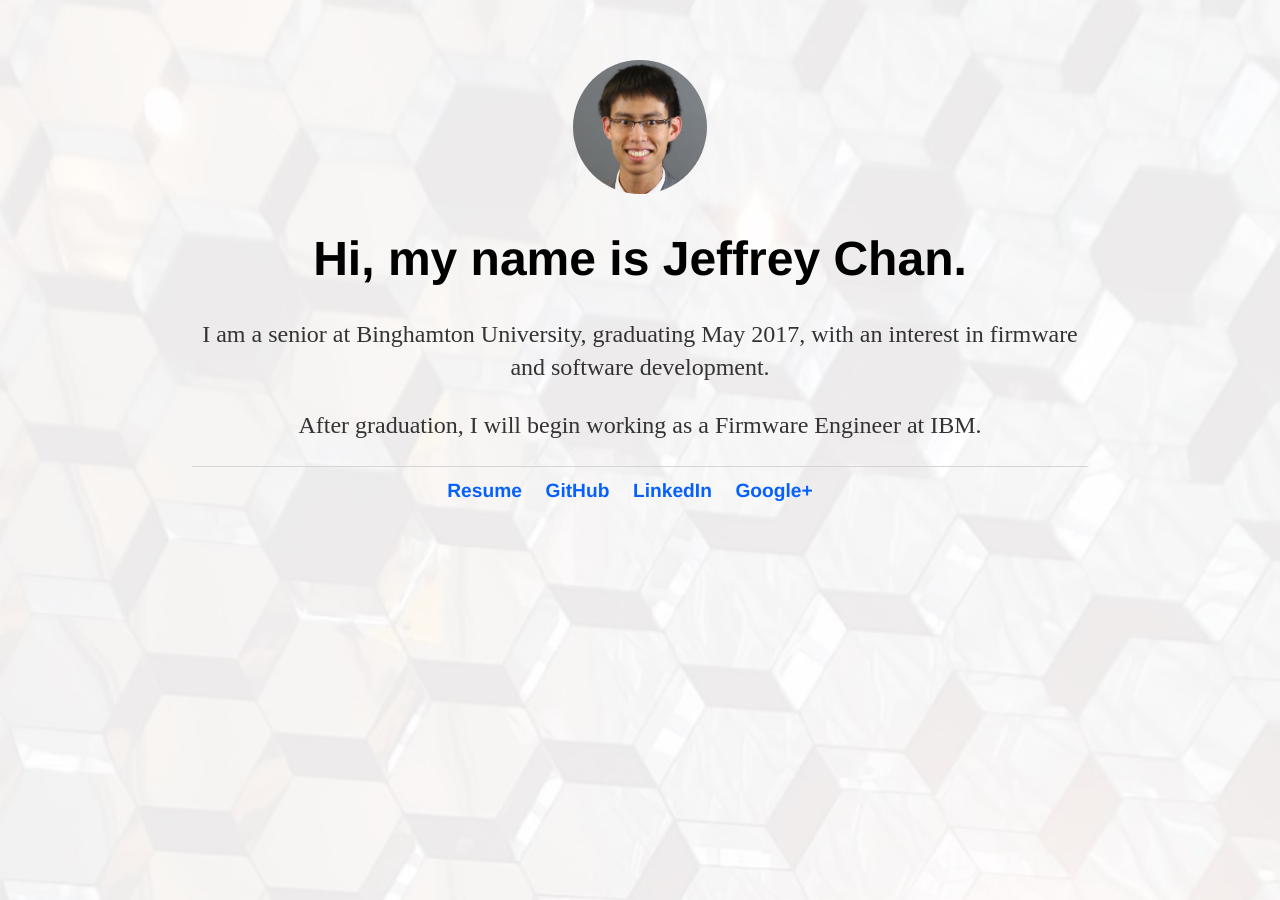
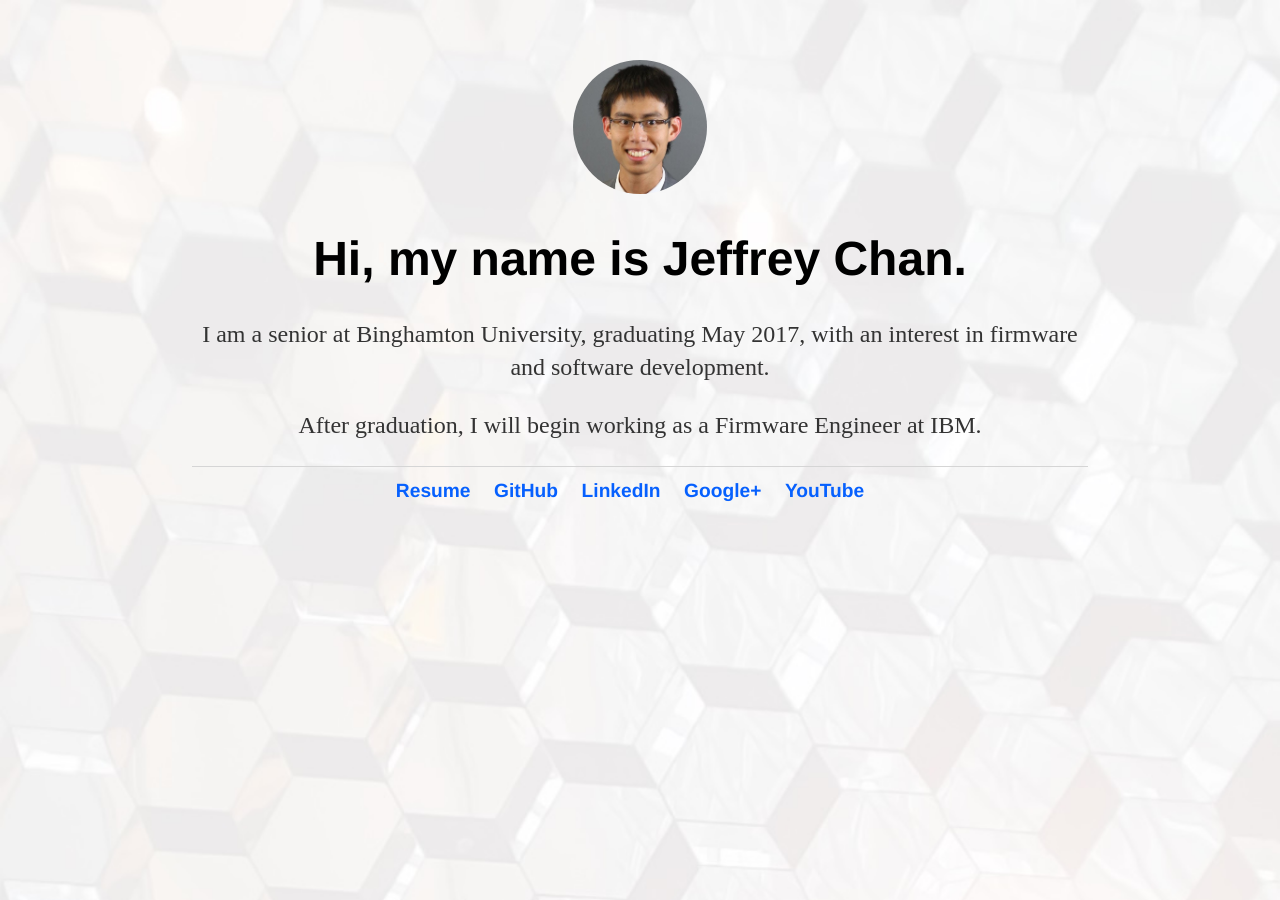
Before and after one commit to superjeffreyc/superjeffreyc.github.io, a Jekyll site: the page built from index.html, in a window 1280 px wide. Built offline with Jekyll 4.4.1, drawn with Linux system fonts in a browser that asks for light colours.

Commit message:
Added YouTube link

```diff
--- a/_layouts/default.html
+++ b/_layouts/default.html
@@ -17,6 +17,7 @@
         		<li><a target="_blank" href="https://github.com/superjeffreyc">GitHub</a></li>
         		<li><a target="_blank" href="https://www.linkedin.com/in/superjeffreyc/">LinkedIn</a></li>
         		<li><a target="_blank" href="https://plus.google.com/115840603718926597076">Google+</a></li>
+        		<li><a target="_blank" href="https://www.youtube.com/channel/UCgQW32iwizvw1aWG-WH9R0Q">YouTube</a></li>
 			</ul>
 		</footer>
 	</body>
```
